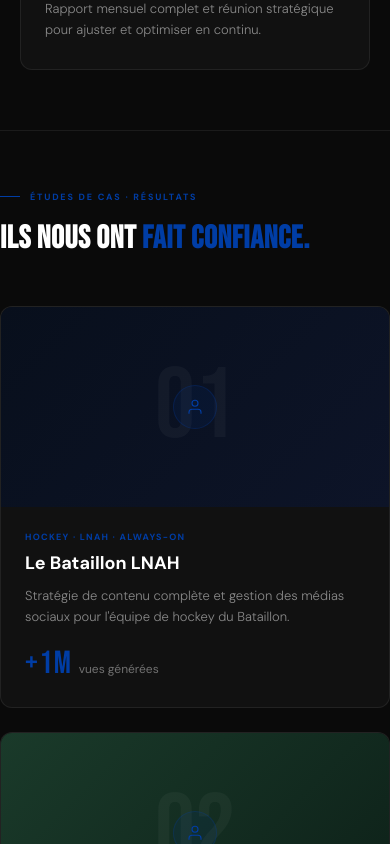
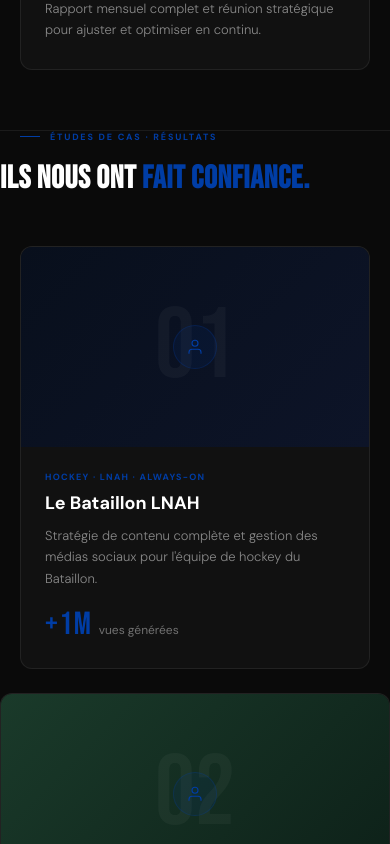
Before and after one commit to auchumedia/auchumedia-website, a React (Create React App) app: page /athletes in a window 390 px wide. Shown: the part 2080-2924 px from the top of the page. Built offline with nearby package versions, Linux system fonts and the light colour scheme.

Commit message:
Update index.css

```diff
--- a/src/index.css
+++ b/src/index.css
@@ -131,3 +131,25 @@ a { text-decoration: none; color: inherit; }
     justify-content: center !important;
   }
 }
+
+/* ===== ÉTUDES DE CAS MOBILE FULL WIDTH ===== */
+@media (max-width: 768px) {
+  #etudes-de-cas {
+    padding: 0 !important;
+    margin: 0 !important;
+  }
+  #etudes-de-cas > div {
+    width: 100vw !important;
+    margin-left: 0 !important;
+    margin-right: 0 !important;
+    left: 0 !important;
+    position: relative !important;
+    padding-left: 0 !important;
+    padding-right: 0 !important;
+  }
+  #etudes-de-cas > div > div[style*="padding: '0 60px'"],
+  #etudes-de-cas > div > div:first-child {
+    padding-left: 20px !important;
+    padding-right: 20px !important;
+  }
+}
```
